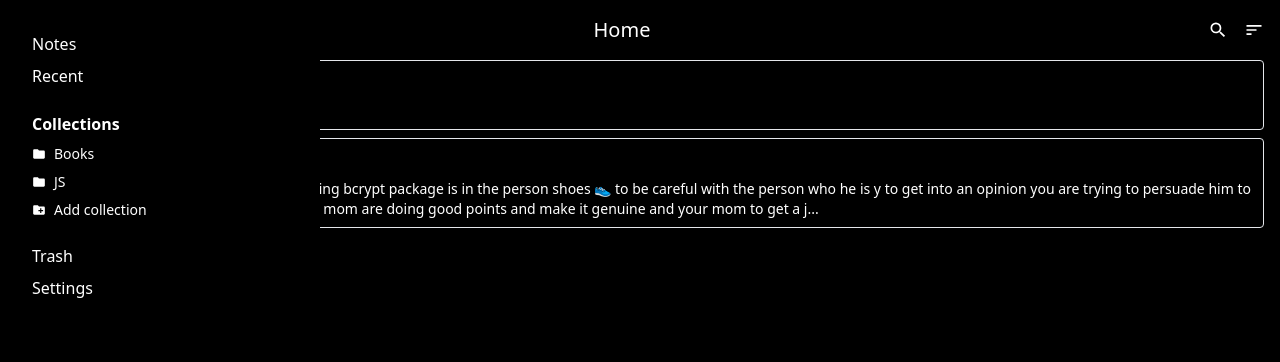
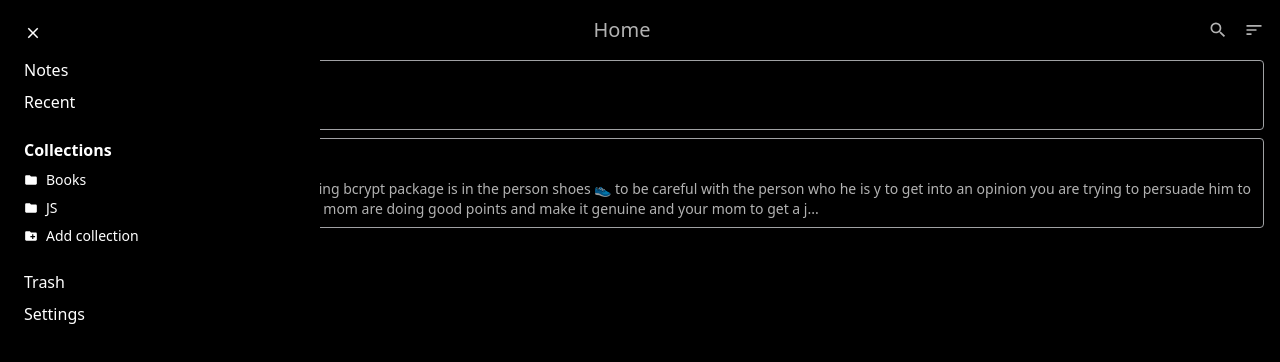
Before and after one commit to peter-abah/aedi-notes, a React (Create React App) app: page / in a window 1280 px wide. Both pictures are taken after a click on the button 26 px from the left and 30 px from the top of the page. Shown: the top 362 px of the page. Built offline with nearby package versions, Linux system fonts and the light colour scheme.

Commit message:
Add close btn and close on click outside to Sidebar

```diff
--- a/src/components/SideBar/index.tsx
+++ b/src/components/SideBar/index.tsx
@@ -1,4 +1,7 @@
+import { useRef } from 'react';
+import { useOnClickOutside } from 'usehooks-ts';
 import { Link } from 'react-router-dom';
+import { MdClose } from 'react-icons/md';
 import Collections from './Collections';
 
 interface Props {
@@ -8,8 +11,20 @@ interface Props {
 };
 
 const SideBar = ({ isOpen, toggle, setIsOpen }: Props) => {
+  const closeNav = () => setIsOpen(false);
+
+  const ref = useRef(null);
+  useOnClickOutside(ref, closeNav)
+
   return ( isOpen ?
-    <nav className='fixed top-0 left-0 p-8 h-screen w-full max-w-xs overflow-y-auto bg-secondary'>
+    <div className='fixed top-0 left-0 h-screen w-screen bg-secondary/30'>
+      <nav ref={ref} className='h-full w-full max-w-xs p-6 overflow-y-auto bg-secondary'>
+        <div className='pb-4 flex flex-end'>
+          <button onClick={closeNav}>
+            <MdClose className='text-lg' />
+          </button>
+        </div>
+
         <section className='mb-6 flex flex-col gap-2'>
           <Link to='/'>Notes</Link>
           <Link to='/notes/recent'>Recent</Link>
@@ -21,7 +36,8 @@ const SideBar = ({ isOpen, toggle, setIsOpen }: Props) => {
           <Link to='/trash'>Trash</Link>
           <Link to='/settings'>Settings</Link>
         </section>
-    </nav> : null
+      </nav>
+    </div> : null
   );
 };
 
```
Lines whose indentation alone changed are shown as unchanged.
